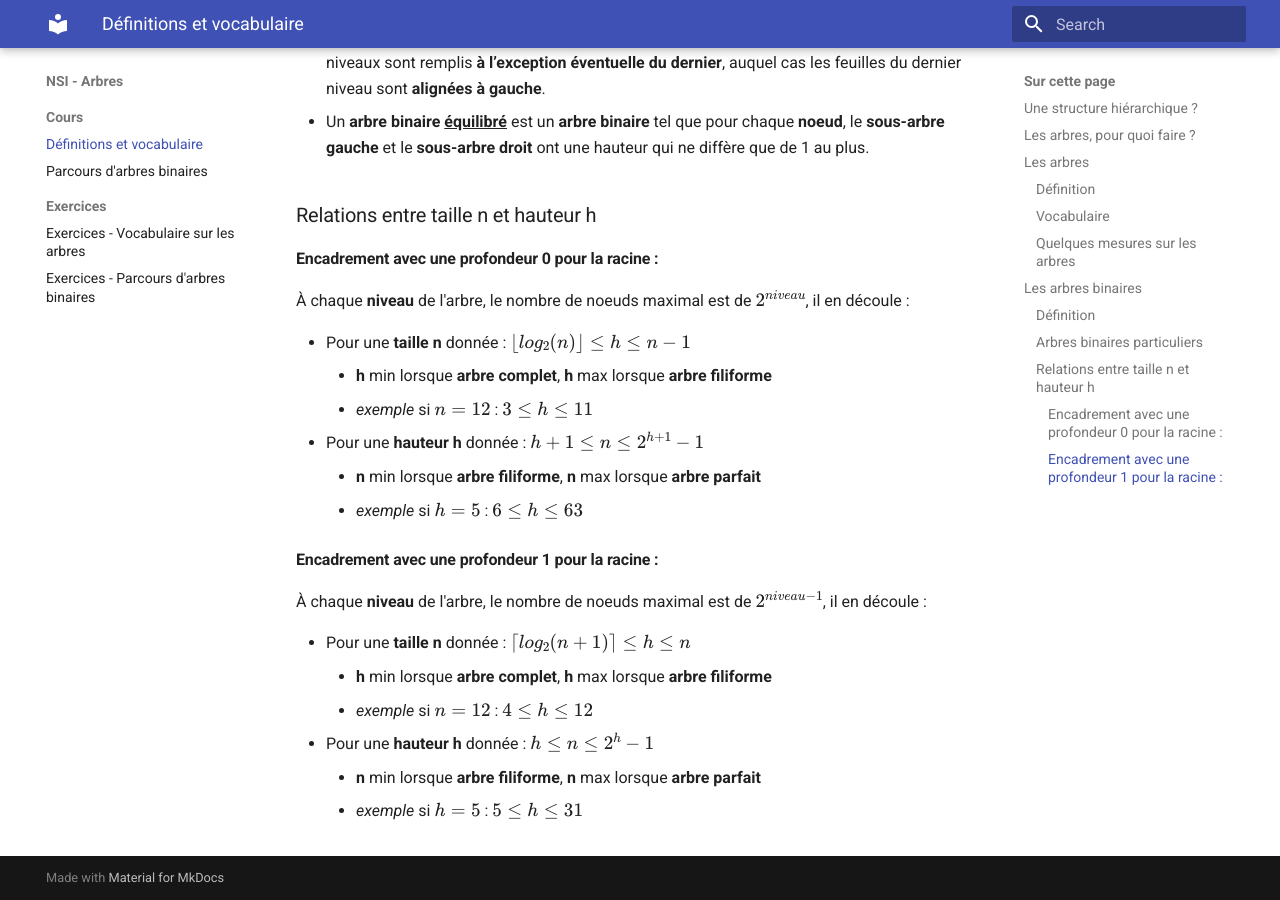
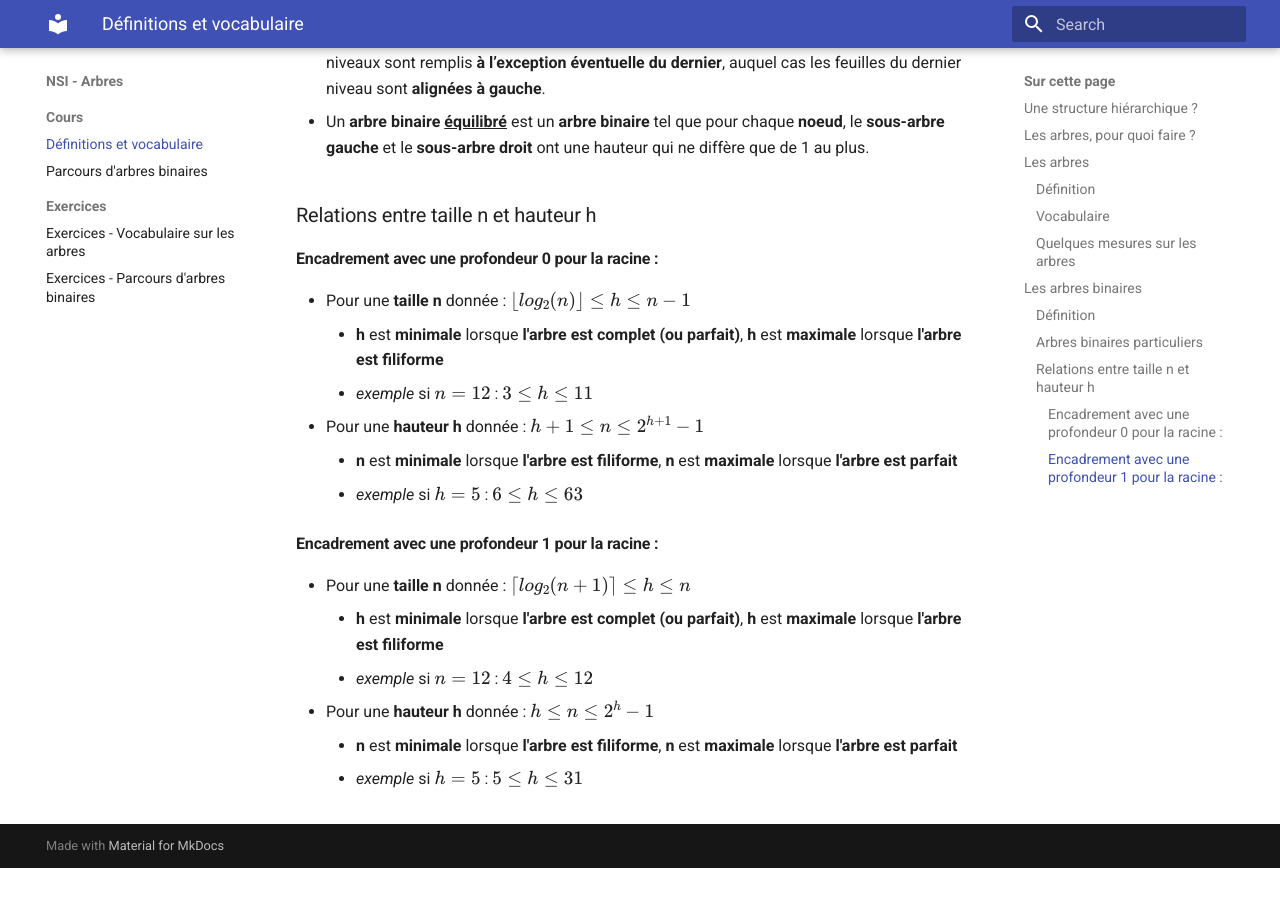
Before and after one commit to erwandemerville/nsi_arbres, an MkDocs documentation site: the page built from docs/vocabulaire.md, in a window 1280 px wide and 900 px high, scrolled down 6858 px. Built offline with MkDocs 1.6.1 and Material for MkDocs 9.7.7, drawn with Linux system fonts in a browser that asks for light colours; after the commit the page ends 7726 px from its top, so only the background shows below that.

Commit message:
MAJ cours encadrement

```diff
--- a/docs/vocabulaire.md
+++ b/docs/vocabulaire.md
@@ -139,22 +139,18 @@ Un **arbre binaire** possède les particularités suivantes qui le distinguent d
 
 #### Encadrement avec une profondeur 0 pour la racine :
 
-À chaque **niveau** de l'arbre, le nombre de noeuds maximal est de $2^{niveau}$, il en découle :
-
 * Pour une **taille n** donnée : $\lfloor log_{2}(n) \rfloor \leq h \leq n-1$
-    * **h** min lorsque **arbre complet**, **h** max lorsque **arbre filiforme**
+    * **h** est **minimale** lorsque **l'arbre est complet (ou parfait)**, **h** est **maximale** lorsque **l'arbre est filiforme**
     * *exemple* si $n=12$ : $3 \leq h \leq 11$
 * Pour une **hauteur h** donnée : $h+1 \leq n \leq 2^{h+1}-1$
-    * **n** min lorsque **arbre filiforme**, **n** max lorsque **arbre parfait**
+    * **n** est **minimale** lorsque **l'arbre est filiforme**, **n** est **maximale** lorsque **l'arbre est parfait**
     * *exemple* si $h=5$ : $6 \leq h \leq 63$
 
 #### Encadrement avec une profondeur 1 pour la racine :
 
-À chaque **niveau** de l'arbre, le nombre de noeuds maximal est de $2^{niveau-1}$, il en découle :
-
 * Pour une **taille n** donnée : $\lceil log_{2}(n+1) \rceil \leq h \leq n$
-    * **h** min lorsque **arbre complet**, **h** max lorsque **arbre filiforme**
+    * **h** est **minimale** lorsque **l'arbre est complet (ou parfait)**, **h** est **maximale** lorsque **l'arbre est filiforme**
     * *exemple* si $n=12$ : $4 \leq h \leq 12$
 * Pour une **hauteur h** donnée : $h \leq n \leq 2^{h}-1$
-    * **n** min lorsque **arbre filiforme**, **n** max lorsque **arbre parfait**
+    * **n** est **minimale** lorsque **l'arbre est filiforme**, **n** est **maximale** lorsque **l'arbre est parfait**
     * *exemple* si $h=5$ : $5 \leq h \leq 31$
```
